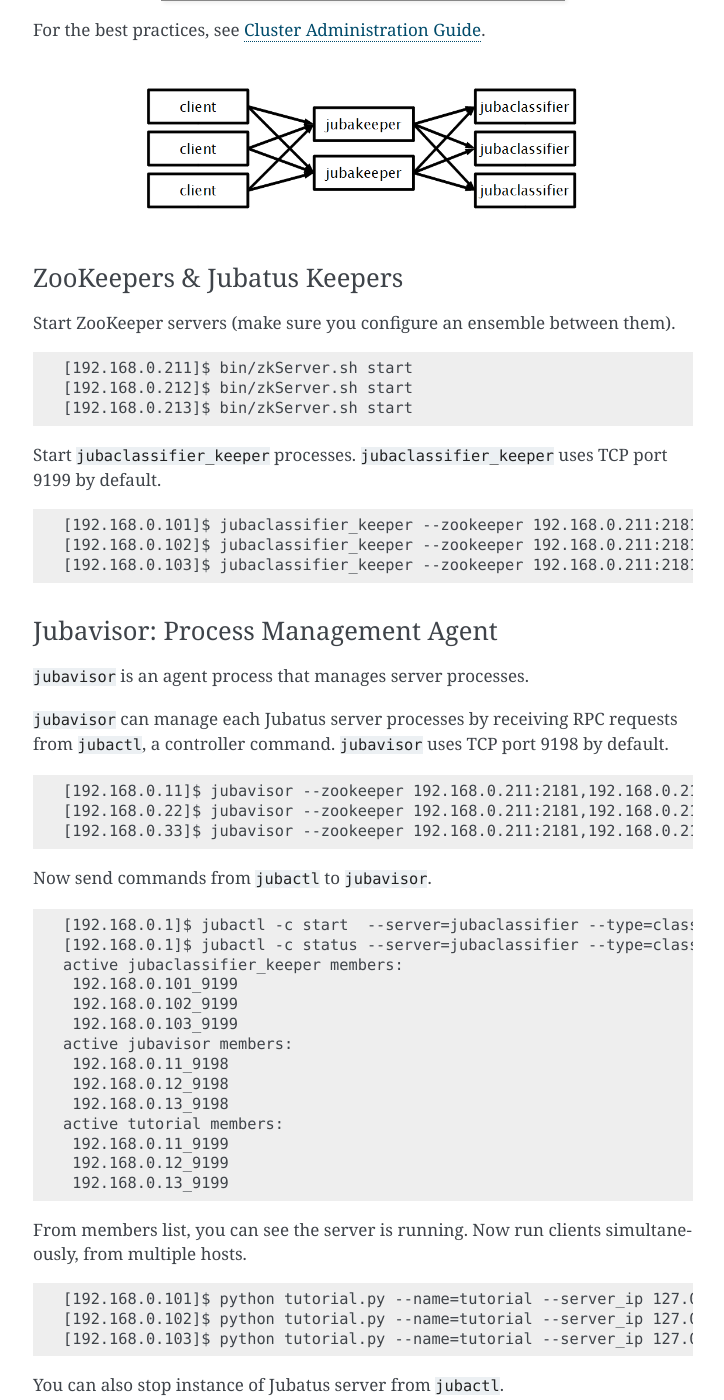
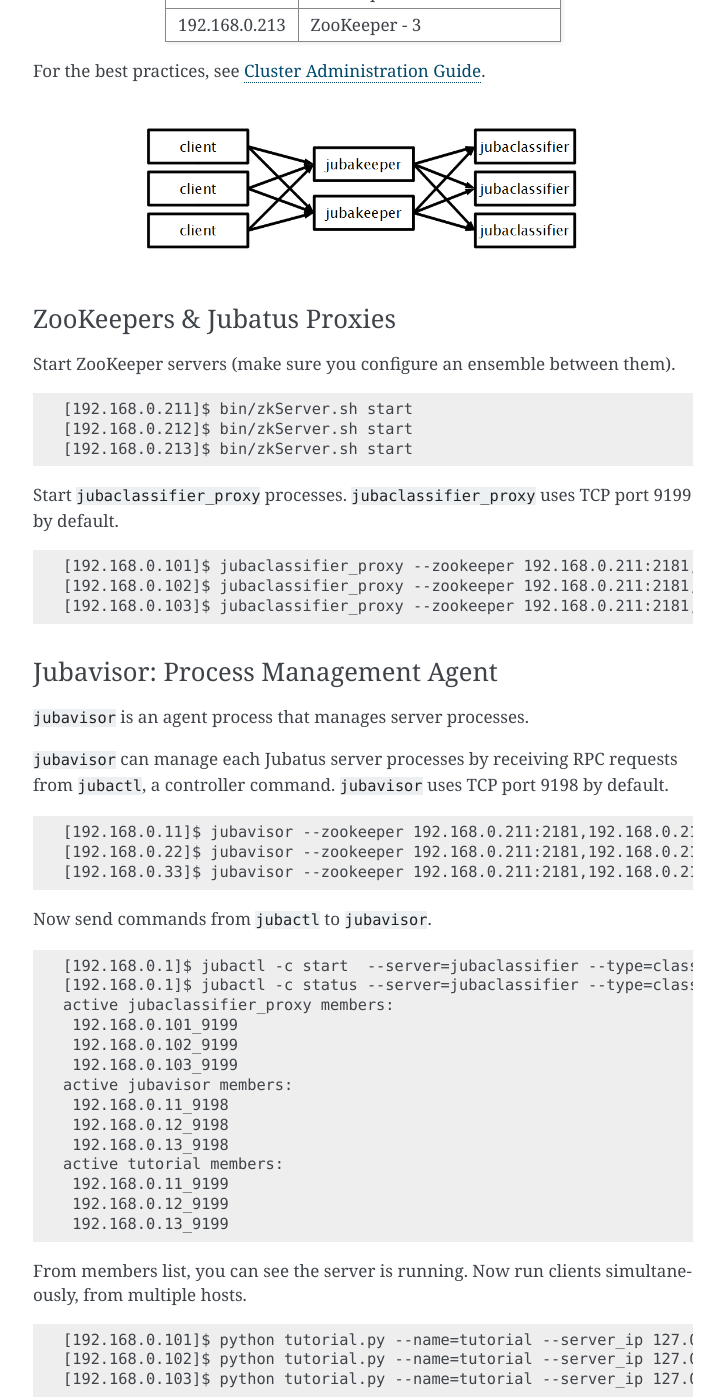
Before and after one commit to jubatus/website, a Sphinx documentation site: the page built from source/en/tutorial_distributed.rst, in a window 1280 px wide and 1400 px high, scrolled down 2645 px. Shown: the whole window, without its empty margins (387-1111 px from the left). Built offline with Sphinx 7.4.7, drawn with Linux system fonts in a browser that asks for light colours; the version number could not be read and is left out; some of the changed text lies outside the part shown.

Commit message:
renamed from keeper to proxy in tutorial_distributed.rst

```diff
--- a/source/en/tutorial_distributed.rst
+++ b/source/en/tutorial_distributed.rst
@@ -1,13 +1,14 @@
-Tutorial in Distributed Mode
+Setup in Distributed Mode
 ============================
 
+In this page, we describe how to setup Jubatus distributed in multiple nodes.
+
 We recommend trying this tutorial after you experience :doc:`tutorial` in standalone mode.
-
 
 Distributed Mode
 ----------------
 
-You can run Jubatus in a distributed environment using ZooKeeper and Jubatus keepers.
+You can run Jubatus in a distributed environment using ZooKeeper and Jubatus proxies.
 
 .. figure:: ../_static/single_multi.png
    :width: 70 %
@@ -17,7 +18,7 @@
 ~~~~~~~~~~~~~~~
 
 `ZooKeeper <http://zookeeper.apache.org/>`_ is a centralized service for maintaining configuration information, naming, providing distributed synchronization, and providing group services.
-Jubatus in cluster mode uses ZooKeeper to manage Jubatus servers and keepers in cluster environment.
+Jubatus in cluster mode uses ZooKeeper to manage Jubatus servers and proxies in cluster environment.
 
 Run ZooKeeper server like this:
 
@@ -40,20 +41,20 @@
 
     $ jubaconfig --cmd write --zookeeper=localhost:2181 --file config.json --name tutorial --type classifier
 
-Jubatus Keeper
-~~~~~~~~~~~~~~
+Jubatus Proxy
+~~~~~~~~~~~~~
 
-Jubatus keepers proxy RPC requests from clients to servers.
-In distributed environment, make RPC requests from clients to keepers, not directly to servers.
+Jubatus proxies proxy RPC requests from clients to servers.
+In distributed environment, make RPC requests from clients to proxies, not directly to servers.
 
-Jubatus keepers are provided for each Jubatus servers.
-For the classifier, ``jubaclassifier_keeper`` is the corresponding keeper.
+Jubatus proxies are provided for each Jubatus servers.
+For the classifier, ``jubaclassifier_keeper`` is the corresponding proxy.
 
 ::
 
-    $ jubaclassifier_keeper --zookeeper=localhost:2181 --rpc-port=9198
+    $ jubaclassifier_proxy --zookeeper=localhost:2181 --rpc-port=9198
 
-Now ``jubaclassifier_keeper`` started listening on TCP port 9198 for RPC requests.
+Now ``jubaclassifier_proxy`` started listening on TCP port 9198 for RPC requests.
 
 Join Jubatus Servers to Cluster
 ~~~~~~~~~~~~~~~~~~~~~~~~~~~~~~~
@@ -81,8 +82,8 @@
 Run Tutorial
 ~~~~~~~~~~~~
 
-Run the tutorial program again, but this time we use options to specify port to connect to keepers instead of servers.
-In cluster mode, you also need to specify the cluster name when making RPC request to keepers.
+Run the tutorial program again, but this time we use options to specify port to connect to proxies instead of servers.
+In cluster mode, you also need to specify the cluster name when making RPC request to proxies.
 
 ::
 
@@ -104,9 +105,9 @@
 192.168.0.11   jubaclassifier - 1
 192.168.0.12   jubaclassifier - 2
 192.168.0.13   jubaclassifier - 3
-192.168.0.101  jubaclassifier_keeper/client - 1
-192.168.0.102  jubaclassifier_keeper/client - 2
-192.168.0.103  jubaclassifier_keeper/client - 3
+192.168.0.101  jubaclassifier_proxy/client - 1
+192.168.0.102  jubaclassifier_proxy/client - 2
+192.168.0.103  jubaclassifier_proxy/client - 3
 192.168.0.211  ZooKeeper - 1
 192.168.0.212  ZooKeeper - 2
 192.168.0.213  ZooKeeper - 3
@@ -118,7 +119,7 @@
    :width: 70 %
    :alt: multi clients, multi servers
 
-ZooKeepers & Jubatus Keepers
+ZooKeepers & Jubatus Proxies
 ~~~~~~~~~~~~~~~~~~~~~~~~~~~~
 
 Start ZooKeeper servers (make sure you configure an ensemble between them).
@@ -129,13 +130,13 @@
     [192.168.0.212]$ bin/zkServer.sh start
     [192.168.0.213]$ bin/zkServer.sh start
 
-Start ``jubaclassifier_keeper`` processes. ``jubaclassifier_keeper`` uses TCP port 9199 by default.
+Start ``jubaclassifier_proxy`` processes. ``jubaclassifier_proxy`` uses TCP port 9199 by default.
 
 ::
 
-    [192.168.0.101]$ jubaclassifier_keeper --zookeeper 192.168.0.211:2181,192.168.0.212:2181,192.168.0.213:2181
-    [192.168.0.102]$ jubaclassifier_keeper --zookeeper 192.168.0.211:2181,192.168.0.212:2181,192.168.0.213:2181
-    [192.168.0.103]$ jubaclassifier_keeper --zookeeper 192.168.0.211:2181,192.168.0.212:2181,192.168.0.213:2181
+    [192.168.0.101]$ jubaclassifier_proxy --zookeeper 192.168.0.211:2181,192.168.0.212:2181,192.168.0.213:2181
+    [192.168.0.102]$ jubaclassifier_proxy --zookeeper 192.168.0.211:2181,192.168.0.212:2181,192.168.0.213:2181
+    [192.168.0.103]$ jubaclassifier_proxy --zookeeper 192.168.0.211:2181,192.168.0.212:2181,192.168.0.213:2181
 
 Jubavisor: Process Management Agent
 ~~~~~~~~~~~~~~~~~~~~~~~~~~~~~~~~~~~
@@ -157,7 +158,7 @@
 
     [192.168.0.1]$ jubactl -c start  --server=jubaclassifier --type=classifier --name=tutorial --zookeeper=192.168.0.211:2181,192.168.0.212:2181,192.168.0.213:2181
     [192.168.0.1]$ jubactl -c status --server=jubaclassifier --type=classifier --name=tutorial --zookeeper=192.168.0.211:2181,192.168.0.212:2181,192.168.0.213:2181
-    active jubaclassifier_keeper members:
+    active jubaclassifier_proxy members:
      192.168.0.101_9199
      192.168.0.102_9199
      192.168.0.103_9199
```
Also changed, not shown: source/ja/tutorial_distributed.rst (+18 -18 lines).
